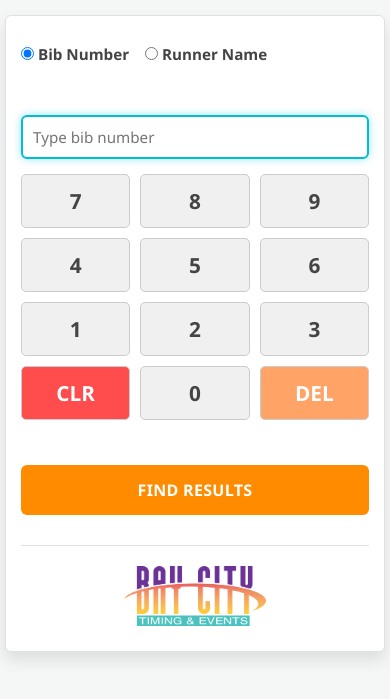
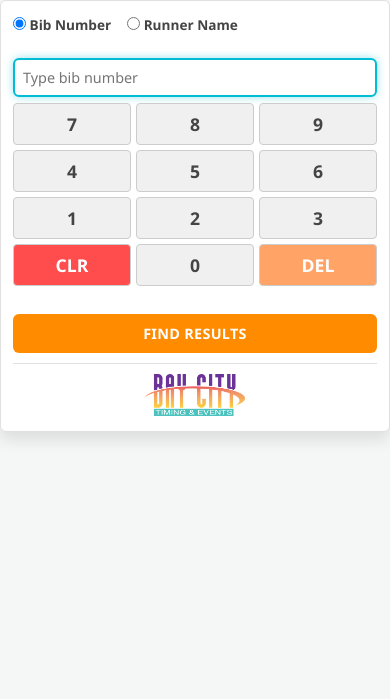
Before and after one commit to mclark621/runsignup-results, a PHP site: page /bibsearch.php in a window 390 px wide. Shown: the top 699 px of the page. Run offline with PHP 8.4, Linux system fonts and the light colour scheme; some libraries are stand-ins or nearby versions.

Commit message:
Fit all on the screen for bib search

```diff
--- a/bibsearch.php
+++ b/bibsearch.php
@@ -116,34 +116,41 @@ if ($race_id) {
             background-color: #f4f7f6;
             margin: 0;
             padding: 0;
+            overflow-x: hidden;
         }
 
         .form-container {
             width: 100%;
             max-width: 550px;
-            margin: 50px auto;
-            padding: 40px;
+            max-height: 100vh;
+            margin: 0 auto;
+            padding: 15px 20px;
             background-color: #ffffff;
             border: 1px solid #e0e0e0;
             border-radius: 12px;
             box-shadow: 0 8px 16px rgba(0, 0, 0, 0.1);
+            display: flex;
+            flex-direction: column;
+            overflow-y: auto;
         }
 
         .stylish-form {
             display: flex;
             flex-direction: column;
-            gap: 25px;
+            gap: 12px;
+            flex: 1;
+            min-height: 0;
         }
 
         .logo {
             text-align: center;
-            margin-bottom: 30px;
+            margin-bottom: 10px;
         }
 
         .logo img {
             max-width: 100%;
             height: auto;
-            max-height: 120px;
+            max-height: 80px;
         }
 
         .stylish-form label {
@@ -156,8 +163,8 @@ if ($race_id) {
 
         .stylish-form input[type="text"], .stylish-form select {
             width: 100%;
-            padding: 14px;
-            font-size: 1.1em;
+            padding: 10px;
+            font-size: 1em;
             border: 2px solid #ccc;
             border-radius: 8px;
             background-color: #f9f9f9;
@@ -174,8 +181,8 @@ if ($race_id) {
         .stylish-form input[type="submit"] {
             background-color: #ff8c00;
             color: white;
-            padding: 18px 30px;
-            font-size: 1.2em;
+            padding: 12px 25px;
+            font-size: 1em;
             font-weight: bold;
             border: none;
             border-radius: 8px;
@@ -183,6 +190,7 @@ if ($race_id) {
             text-transform: uppercase;
             letter-spacing: 1px;
             transition: background-color 0.3s ease, transform 0.2s ease, box-shadow 0.3s ease;
+            margin-top: 8px;
         }
 
         .stylish-form input[type="submit"]:hover {
@@ -194,18 +202,18 @@ if ($race_id) {
         .keypad {
             display: grid;
             grid-template-columns: repeat(3, 1fr);
-            gap: 15px;
-            margin-top: 25px;
+            gap: 8px;
+            margin-top: 10px;
         }
 
         .keypad button {
             background-color: #f0f0f0;
             color: #444;
             border: 1px solid #ccc;
-            border-radius: 8px;
-            font-size: 1.8em;
+            border-radius: 6px;
+            font-size: 1.3em;
             font-weight: bold;
-            padding: 20px 0;
+            padding: 10px 0;
             cursor: pointer;
             transition: background-color 0.2s, transform 0.1s;
         }
@@ -237,23 +245,23 @@ if ($race_id) {
         }
 
         .search-type-container {
-            margin-bottom: 20px;
+            margin-bottom: 8px;
         }
 
         .search-input-group {
-            margin-bottom: 20px;
+            margin-bottom: 8px;
         }
 
         /* Race logo container - centered at top */
         .race-logo-container {
             text-align: center;
-            margin: 20px 0 30px 0;
+            margin: 8px 0 12px 0;
         }
 
         /* Race logo responsive styling */
         .race-logo {
-            max-width: 300px;
-            max-height: 150px;
+            max-width: 250px;
+            max-height: 80px;
             width: auto;
             height: auto;
             border-radius: 8px;
@@ -267,14 +275,14 @@ if ($race_id) {
         /* BCT logo container - at bottom */
         .bct-logo-container {
             text-align: center;
-            margin-top: 30px;
-            padding-top: 20px;
+            margin-top: 10px;
+            padding-top: 10px;
             border-top: 1px solid #e0e0e0;
         }
 
         .bct-logo {
-            max-width: 200px;
-            max-height: 80px;
+            max-width: 150px;
+            max-height: 60px;
             width: auto;
             height: auto;
             opacity: 0.8;
@@ -289,146 +297,15 @@ if ($race_id) {
         @media (min-width: 1200px) {
             .form-container {
                 max-width: 600px;
-                margin: 80px auto;
-                padding: 50px;
-            }
-            .logo img {
-                max-height: 140px;
-            }
-            .race-logo {
-                max-width: 350px;
-                max-height: 175px;
-            }
-            .bct-logo {
-                max-width: 250px;
-                max-height: 100px;
-            }
-            .stylish-form label {
-                font-size: 1.2em;
-            }
-            .stylish-form input[type="text"], .stylish-form select {
-                padding: 16px;
-                font-size: 1.2em;
-            }
-            .stylish-form input[type="submit"] {
-                padding: 20px 35px;
-                font-size: 1.3em;
-            }
-            .keypad {
-                gap: 20px;
-                margin-top: 30px;
-            }
-            .keypad button {
-                font-size: 2em;
-                padding: 25px 0;
-            }
-        }
-
-        @media (min-width: 768px) and (max-width: 1199px) {
-            .form-container {
-                max-width: 500px;
-                margin: 40px auto;
-                padding: 35px;
-            }
-            .logo img {
-                max-height: 110px;
-            }
-            .race-logo {
-                max-width: 300px;
-                max-height: 150px;
-            }
-            .bct-logo {
-                max-width: 200px;
-                max-height: 80px;
-            }
-            .stylish-form label {
-                font-size: 1.1em;
-            }
-            .stylish-form input[type="text"], .stylish-form select {
-                padding: 14px;
-                font-size: 1.1em;
-            }
-            .stylish-form input[type="submit"] {
-                padding: 18px 30px;
-                font-size: 1.2em;
-            }
-            .keypad {
-                gap: 15px;
-                margin-top: 25px;
-            }
-            .keypad button {
-                font-size: 1.8em;
-                padding: 20px 0;
-            }
-        }
-
-        @media (max-width: 767px) {
-            body {
-                padding: 10px;
-            }
-            .form-container {
-                max-width: 100%;
-                margin: 20px auto;
-                padding: 25px 20px;
-                border-radius: 8px;
-            }
-            .logo {
-                margin-bottom: 25px;
+                max-height: 100vh;
+                margin: 0 auto;
+                padding: 15px 25px;
             }
             .logo img {
                 max-height: 80px;
             }
             .race-logo {
                 max-width: 250px;
-                max-height: 125px;
-            }
-            .bct-logo {
-                max-width: 180px;
-                max-height: 70px;
-            }
-            .stylish-form label {
-                font-size: 1em;
-                margin-bottom: 8px;
-            }
-            .stylish-form input[type="text"], .stylish-form select {
-                padding: 12px;
-                font-size: 1em;
-                border-radius: 6px;
-            }
-            .stylish-form input[type="submit"] {
-                padding: 16px 25px;
-                font-size: 1.1em;
-                border-radius: 6px;
-                letter-spacing: 0.5px;
-            }
-            .keypad {
-                gap: 12px;
-                margin-top: 20px;
-            }
-            .keypad button {
-                font-size: 1.5em;
-                padding: 15px 0;
-                border-radius: 6px;
-            }
-        }
-
-        @media (max-width: 480px) {
-            body {
-                padding: 5px;
-            }
-            .form-container {
-                margin: 10px auto;
-                padding: 20px 15px;
-                border-radius: 6px;
-            }
-            .logo {
-                margin-bottom: 20px;
-            }
-            .logo img {
-                max-height: 60px;
-            }
-            .race-logo {
-                max-width: 200px;
                 max-height: 100px;
             }
             .bct-logo {
@@ -436,55 +313,191 @@ if ($race_id) {
                 max-height: 60px;
             }
             .stylish-form label {
-                font-size: 0.95em;
+                font-size: 1em;
+            }
+            .stylish-form input[type="text"], .stylish-form select {
+                padding: 10px;
+                font-size: 1em;
+            }
+            .stylish-form input[type="submit"] {
+                padding: 12px 25px;
+                font-size: 1em;
+            }
+            .keypad {
+                gap: 8px;
+                margin-top: 10px;
+            }
+            .keypad button {
+                font-size: 1.3em;
+                padding: 10px 0;
+            }
+        }
+
+        @media (min-width: 768px) and (max-width: 1199px) {
+            .form-container {
+                max-width: 500px;
+                max-height: 100vh;
+                margin: 0 auto;
+                padding: 15px 20px;
+            }
+            .logo img {
+                max-height: 70px;
+            }
+            .race-logo {
+                max-width: 220px;
+                max-height: 80px;
+            }
+            .bct-logo {
+                max-width: 140px;
+                max-height: 55px;
+            }
+            .stylish-form label {
+                font-size: 1em;
+            }
+            .stylish-form input[type="text"], .stylish-form select {
+                padding: 10px;
+                font-size: 1em;
+            }
+            .stylish-form input[type="submit"] {
+                padding: 12px 25px;
+                font-size: 1em;
+            }
+            .keypad {
+                gap: 8px;
+                margin-top: 10px;
+            }
+            .keypad button {
+                font-size: 1.3em;
+                padding: 10px 0;
+            }
+        }
+
+        @media (max-width: 767px) {
+            body {
+                padding: 0;
+            }
+            .form-container {
+                max-width: 100%;
+                max-height: 100vh;
+                margin: 0 auto;
+                padding: 12px 15px;
+                border-radius: 8px;
+            }
+            .logo {
+                margin-bottom: 8px;
+            }
+            .logo img {
+                max-height: 60px;
+            }
+            .race-logo {
+                max-width: 200px;
+                max-height: 70px;
+            }
+            .bct-logo {
+                max-width: 120px;
+                max-height: 50px;
+            }
+            .stylish-form label {
+                font-size: 0.9em;
                 margin-bottom: 6px;
             }
             .stylish-form input[type="text"], .stylish-form select {
                 padding: 10px;
                 font-size: 0.95em;
+                border-radius: 6px;
             }
             .stylish-form input[type="submit"] {
-                padding: 14px 20px;
-                font-size: 1em;
-                letter-spacing: 0.3px;
+                padding: 12px 20px;
+                font-size: 0.95em;
+                border-radius: 6px;
+                letter-spacing: 0.5px;
             }
             .keypad {
-                gap: 10px;
-                margin-top: 15px;
+                gap: 6px;
+                margin-top: 8px;
             }
             .keypad button {
-                font-size: 1.3em;
-                padding: 12px 0;
+                font-size: 1.2em;
+                padding: 8px 0;
                 border-radius: 5px;
             }
         }
 
-        @media (max-width: 767px) and (orientation: landscape) {
+        @media (max-width: 480px) {
+            body {
+                padding: 0;
+            }
             .form-container {
-                margin: 10px auto;
-                padding: 20px;
+                max-height: 100vh;
+                margin: 0 auto;
+                padding: 10px 12px;
+                border-radius: 6px;
             }
             .logo {
-                margin-bottom: 15px;
+                margin-bottom: 6px;
             }
             .logo img {
                 max-height: 50px;
             }
             .race-logo {
                 max-width: 180px;
-                max-height: 90px;
+                max-height: 60px;
             }
             .bct-logo {
-                max-width: 120px;
+                max-width: 100px;
+                max-height: 45px;
+            }
+            .stylish-form label {
+                font-size: 0.85em;
+                margin-bottom: 4px;
+            }
+            .stylish-form input[type="text"], .stylish-form select {
+                padding: 8px;
+                font-size: 0.9em;
+            }
+            .stylish-form input[type="submit"] {
+                padding: 10px 18px;
+                font-size: 0.9em;
+                letter-spacing: 0.3px;
+            }
+            .keypad {
+                gap: 5px;
+                margin-top: 6px;
+            }
+            .keypad button {
+                font-size: 1.1em;
+                padding: 8px 0;
+                border-radius: 4px;
+            }
+        }
+
+        @media (max-width: 767px) and (orientation: landscape) {
+            .form-container {
+                max-height: 100vh;
+                margin: 0 auto;
+                padding: 8px 12px;
+            }
+            .logo {
+                margin-bottom: 4px;
+            }
+            .logo img {
+                max-height: 40px;
+            }
+            .race-logo {
+                max-width: 150px;
                 max-height: 50px;
             }
+            .bct-logo {
+                max-width: 100px;
+                max-height: 40px;
+            }
             .keypad {
-                gap: 8px;
-                margin-top: 15px;
+                gap: 6px;
+                margin-top: 6px;
             }
             .keypad button {
-                font-size: 1.2em;
-                padding: 10px 0;
+                font-size: 1.1em;
+                padding: 8px 0;
             }
         }
     </style>
@@ -492,19 +505,19 @@ if ($race_id) {
 <body<?php if (!empty($background_color)) { echo ' style="background-color: ' . htmlspecialchars($background_color) . '"'; } ?>>
     <div class="form-container">
         <?php if (!empty($logo_url) || !empty($sponsor_logo)): ?>
-        <div class="race-logo-container" style="display:flex; gap:16px; align-items:center; justify-content:center;">
+        <div class="race-logo-container" style="display:flex; gap:8px; align-items:center; justify-content:center; margin:4px 0;">
             <?php if (!empty($logo_url)) { ?>
                 <img src="<?php echo htmlspecialchars($logo_url); ?>" alt="Race Logo" class="race-logo">
             <?php } ?>
             <?php if (!empty($sponsor_logo)) { ?>
-                <img src="<?php echo htmlspecialchars($sponsor_logo); ?>" alt="Sponsor Logo" class="race-logo" style="max-height:100px;">
+                <img src="<?php echo htmlspecialchars($sponsor_logo); ?>" alt="Sponsor Logo" class="race-logo" style="max-height:80px;">
             <?php } ?>
         </div>
         <?php endif; ?>
         <form class="stylish-form" action="results.php" method="POST">
             <!-- Search Type Selection (Radio Buttons) -->
             <div class="search-type-container">
-                <div style="display:flex; gap:16px; align-items:center; margin-top:8px;">
+                <div style="display:flex; gap:16px; align-items:center; margin-top:4px;">
                     <label>
                         <input type="radio" name="search_type" value="bib" <?php echo $search_type === 'bib' ? 'checked' : ''; ?>>
                         Bib Number
```
